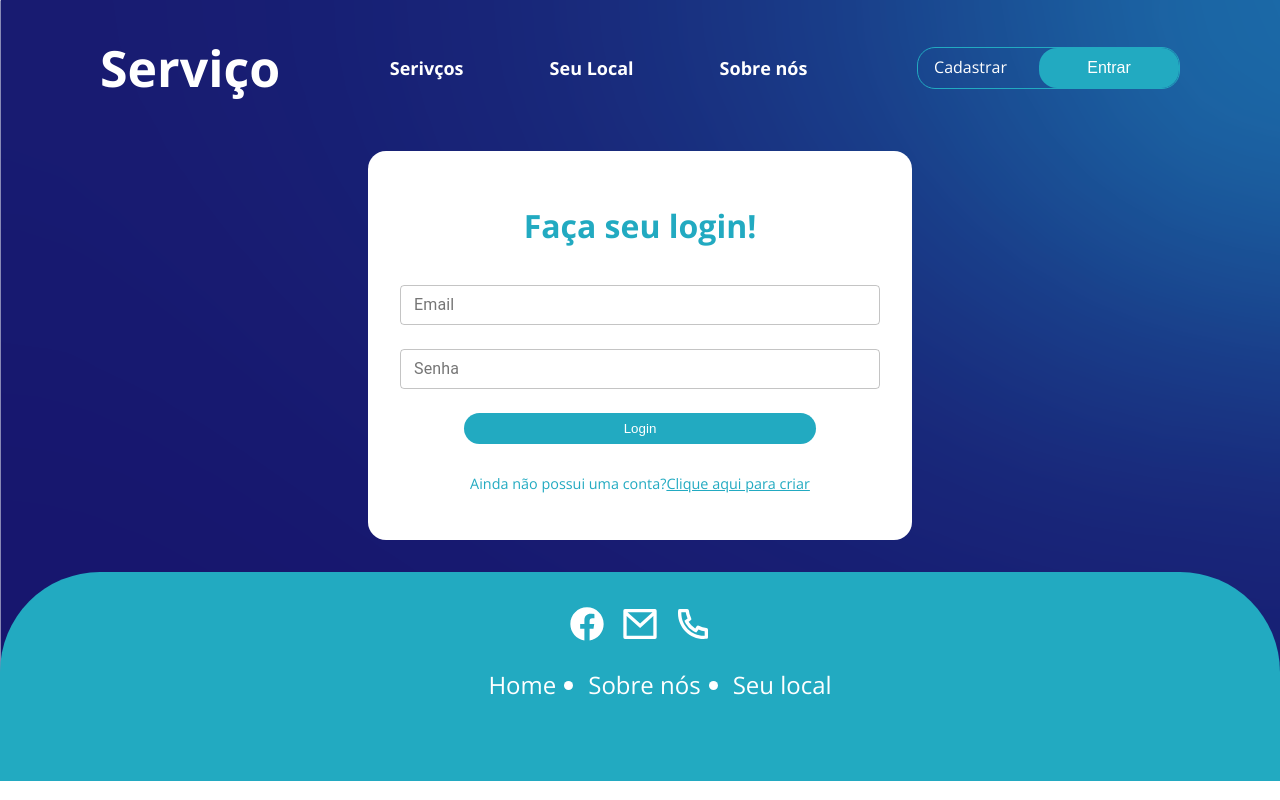
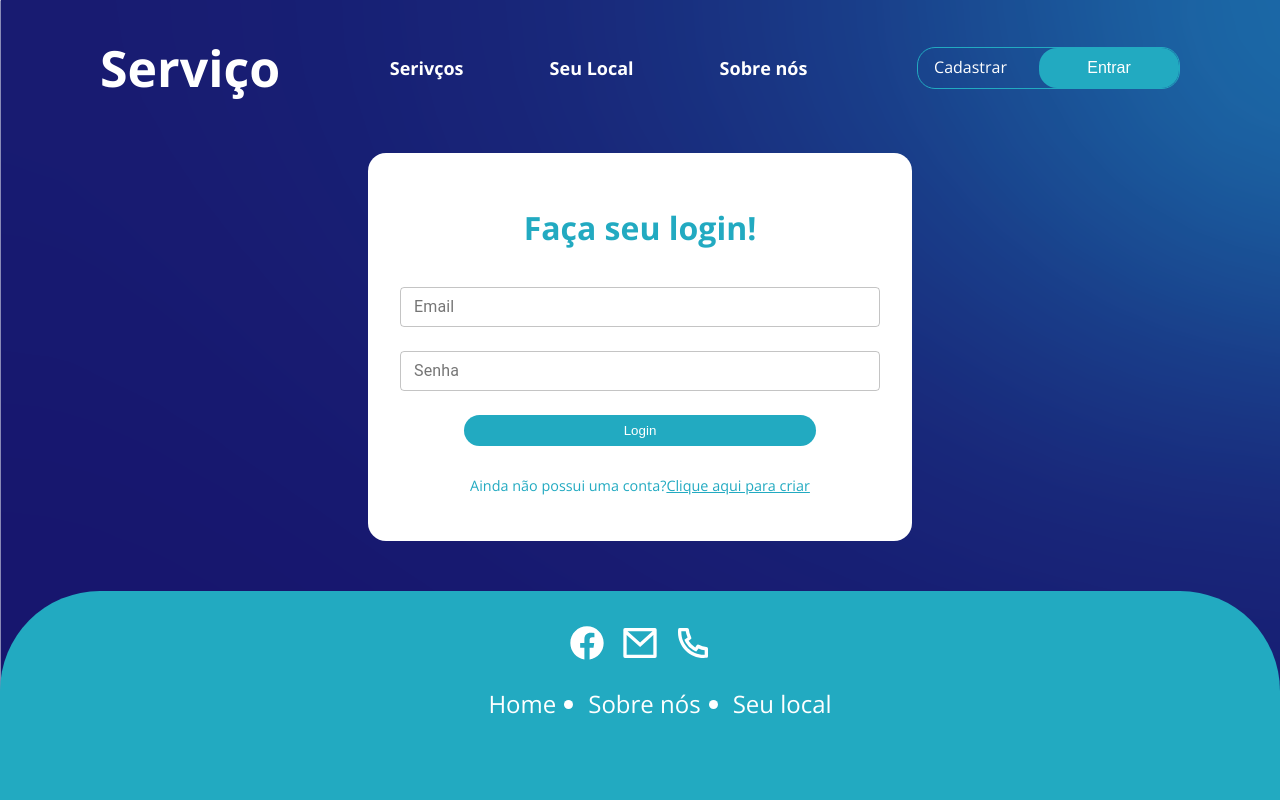
Before and after one commit to CesarSturmer/service, a Next.js app: page /login in a window 1280 px wide. Built offline with nearby package versions, Linux system fonts and the light colour scheme.

Commit message:
code refactor

```diff
--- a/pages/login.js
+++ b/pages/login.js
@@ -1,3 +1,4 @@
+import styled from 'styled-components'
 import {useState} from 'react'
 import {useRouter} from 'next/router'
 import {TextField} from '@material-ui/core'
@@ -5,6 +6,13 @@ import api from './api'
 import FormContainer from '../src/components/Utils/FormContainer'
 import Header from '../src/components/Header'
 import Footer from '../src/components/Footer'
+
+const Container = styled.div`
+    height: 100vh;
+    display: flex;
+    flex-direction: column;
+    justify-content: space-between;
+`
 
 function Login() {
     const router = useRouter()
@@ -25,7 +33,7 @@ function Login() {
     }
 
     return (
-        <>
+        <Container>
             <Header />
             <FormContainer
                 title='Faça seu login!'
@@ -57,7 +65,7 @@ function Login() {
                 />
             </FormContainer>
             <Footer />
-        </>
+        </Container>
     )
 }
 
--- a/src/components/Footer/index.js
+++ b/src/components/Footer/index.js
@@ -4,6 +4,7 @@ import {RiFacebookCircleFill, RiMailLine, RiPhoneLine} from 'react-icons/ri'
 
 const FooterContainer = styled.footer`
     width: 100%;
+    height: auto;
     position: relative;
     bottom: 0;
     background-color: ${({ theme }) => theme.colors.secondary};
```
Also changed, not shown: src/components/ServiceBox/index.js (+7 -2 lines).
